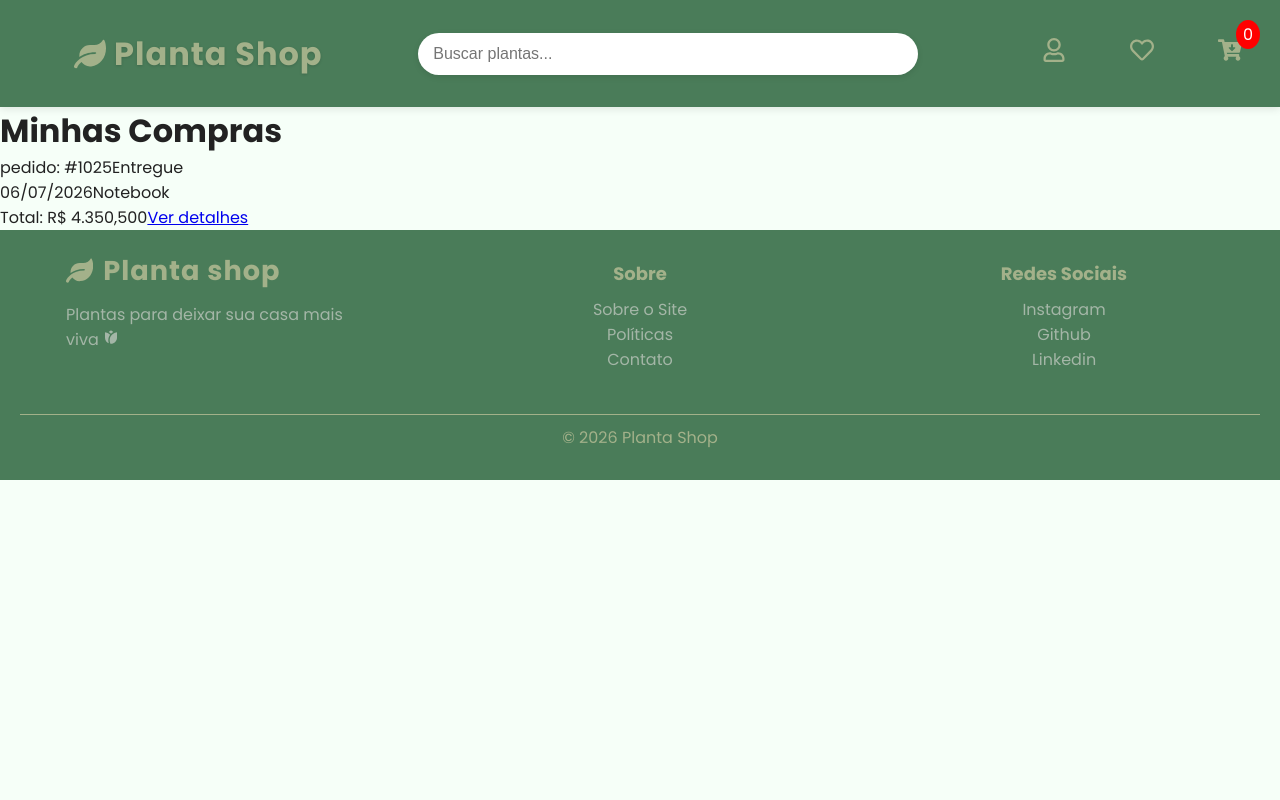
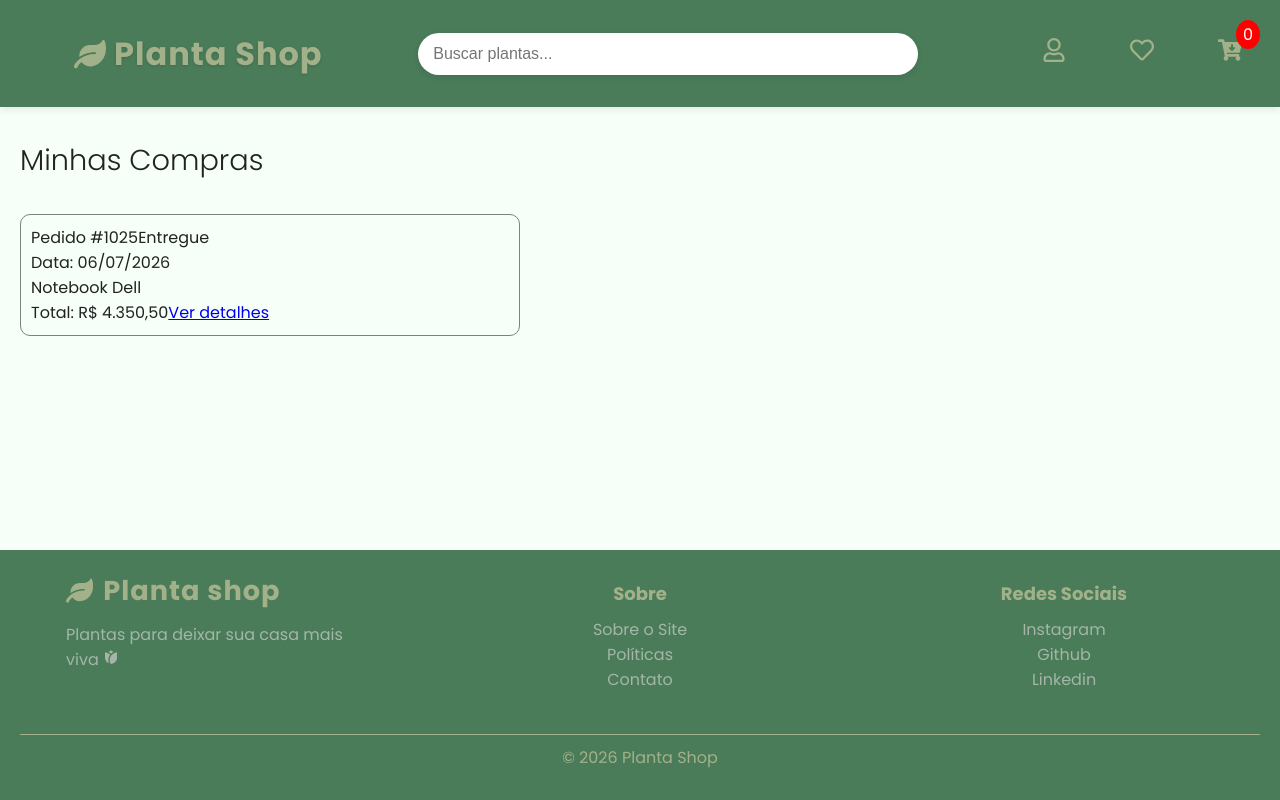
Before and after one commit to DiogoIV/My_store, a React (Vite) app: page /meuspedidos in a window 1280 px wide. Built offline with nearby package versions, Linux system fonts and the light colour scheme.

Commit message:
set
adicionando pedidocontext

```diff
--- /dev/null
+++ b/src/Context/pedidoContext/PedidoContext.jsx
@@ -0,0 +1,34 @@
+import { createContext, useState } from "react";
+
+export const PedidoContext = createContext();
+
+export function PedidoProvider({ children }) {
+
+    const [pedidos, setPedidos] = useState([]);
+
+
+    function adicionarPedido(pedido) {
+        setPedidos(prevPedidos => [
+            ...prevPedidos,
+            pedido
+        ]);
+    }
+
+
+    function limparPedido() {
+        setPedidos([]);
+    }
+
+
+    return (
+        <PedidoContext.Provider
+            value={{
+                adicionarPedido,
+                limparPedido,
+                pedidos
+            }}
+        >
+            {children}
+        </PedidoContext.Provider>
+    );
+}
--- a/src/main.jsx
+++ b/src/main.jsx
@@ -2,6 +2,7 @@ import { StrictMode } from 'react'
 import { createRoot } from 'react-dom/client'
 import { CartProvider } from "./Context/CartContext/CartContext";
 import './styles/global.css'
+import { PedidoProvider } from './Context/pedidoContext/PedidoContext.jsx';
 
 import App from './App.jsx'
 import Cart from './pages/Cart/Cart.jsx'
@@ -86,7 +87,9 @@ const router = createBrowserRouter([
 createRoot(document.getElementById('root')).render(
   <StrictMode>
     <CartProvider>
-      <RouterProvider router={router} />
+      <PedidoProvider>
+        <RouterProvider router={router} />
+      </PedidoProvider>
     </CartProvider>
   </StrictMode>
 )
--- a/src/pages/Checkout/Checkout.jsx
+++ b/src/pages/Checkout/Checkout.jsx
@@ -3,10 +3,25 @@ import './Checkout.css'
 
 import { useContext } from "react"
 import { CartContext } from "../../Context/CartContext/CartContext"
+import { PedidoContext } from "../../Context/pedidoContext/PedidoContext"
 
 function Checkout() {
 
-    const {resultadoResumo, quantidadeCart} = useContext(CartContext)
+    const {resultadoResumo, quantidadeCart, cart} = useContext(CartContext)
+    const {adicionarpedido} = useContext(PedidoContext)
+
+     function confirmarPedido() {
+
+        const novoPedido = {
+            id: Date.now(),
+            data: new Date().toLocaleDateString(),
+            status: "Em preparação",
+            produtos: [...cart],
+            total: calcularTotal()
+        };
+
+        adicionarPedido(novoPedido);
+    }
 
     return (
         <>
@@ -68,7 +83,7 @@ function Checkout() {
                     </div>
 
                     <Link to="sucesso" className="link-confirmar">
-                        <button>Confirmar Pedido</button>
+                        <button onClick={()=> adicionarpedido(cart)}>Confirmar Pedido</button>
                     </Link>
 
 
--- a/src/pages/MeusPedidos/MeusPedidos.css
+++ b/src/pages/MeusPedidos/MeusPedidos.css
@@ -0,0 +1,40 @@
+
+
+.principal-meuspedidos {
+    display: flex;
+    flex-direction: column;
+    gap: 2rem;
+    flex: 1;
+    padding: 2rem 20px;
+
+
+}
+
+/*titulos pedidos*/
+
+
+
+.principal-meuspedidos  h1 {
+    font-weight: 300;
+    font-size: 1.8rem;
+}
+
+/*cart pedidos*/
+
+.container-pedido {
+    display: flex;
+    flex-direction: column;
+
+
+    max-width: 900px;
+    gap: 20px;
+}
+.container-pedido .pedido {
+    border: 1px solid gray;
+    border-radius: 10px;
+
+    width: 100%;
+    max-width: 500px;
+    padding: 10px;
+
+}
--- a/src/pages/MeusPedidos/MeusPedidos.jsx
+++ b/src/pages/MeusPedidos/MeusPedidos.jsx
@@ -1,4 +1,4 @@
-import './meuspedidos.css'
+import './MeusPedidos.css'
 import { Link } from 'react-router-dom'
 
 
@@ -6,40 +6,31 @@ function MeusPedidos() {
     return (
         <main className="principal-meuspedidos">
 
-
             <h1>Minhas Compras</h1>
 
-            <section className='container-lista-pedidos'>
-                <div className='lista-pedidos'>
 
-                    <div className='pedido-header'>
 
-                        <span>
-                            pedido: #1025
-                        </span>
-
-                        <span>
-                            Entregue
-                        </span>
-                    </div>
-
-                    <div className='pedido-body'>
-                        <span>06/07/2026</span>
-
-                        <span>Notebook</span>
-                    </div>
-
-                    <div className='pedido-footer'>
-                        <span>Total: R$ 4.350,500</span>
-
+            <section className='container-pedido'>
+                <div className="pedido">
+                    <header className="pedido-topo">
+                        <span>Pedido #1025</span>
+                        <span className="status entregue">Entregue</span>
+                    </header>
+                    <section className="pedido-corpo">
+                        <p>Data: 06/07/2026</p>
+                        <p>Notebook Dell</p>
+                    </section>
+                    <footer className="pedido-rodape">
+                        <span>Total: R$ 4.350,50</span>
                         <Link to="">
                             Ver detalhes
                         </Link>
+                    </footer>
+                </div>
 
-                    </div>
-                </div>
+
+
             </section>
-
 
         </main>
     )
```
